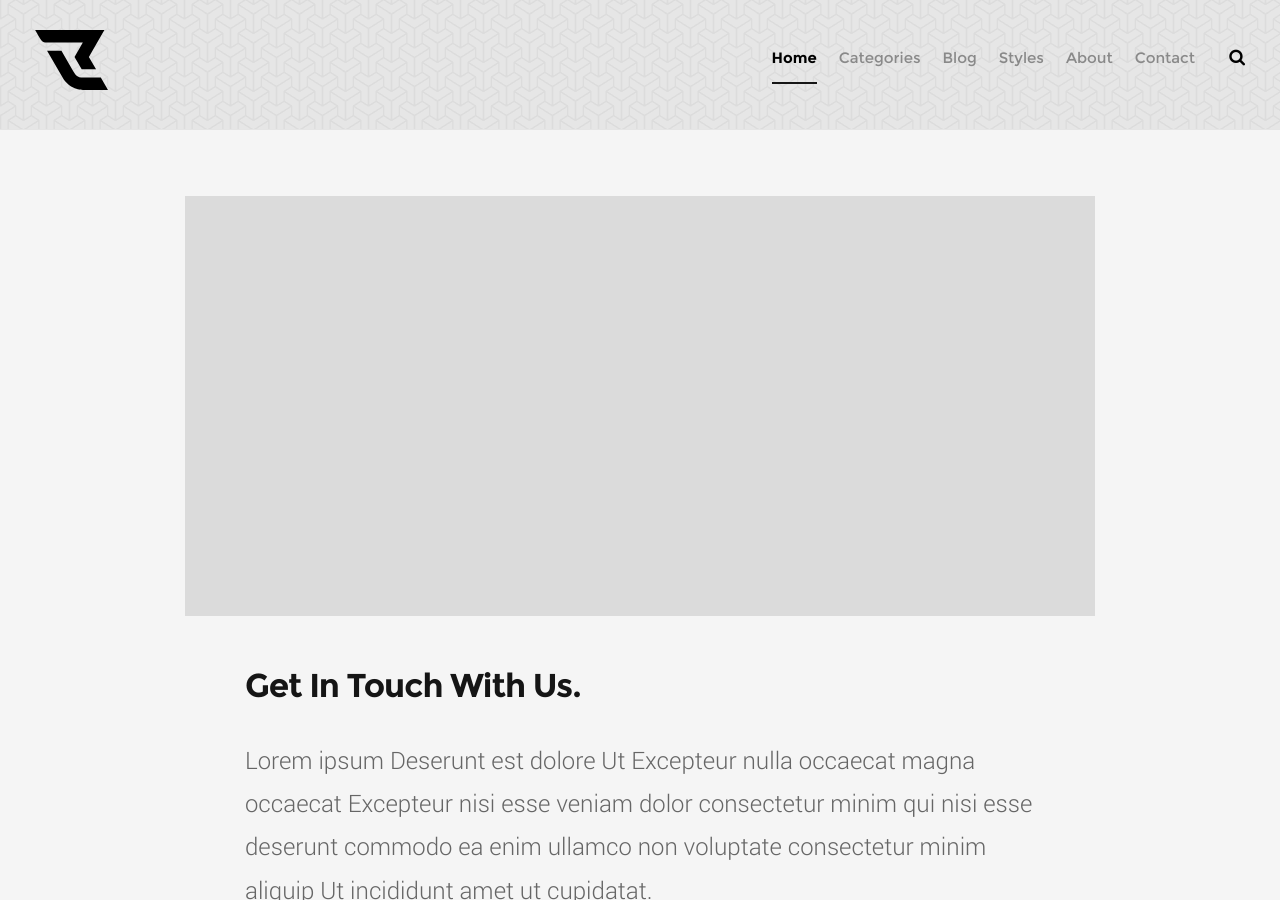
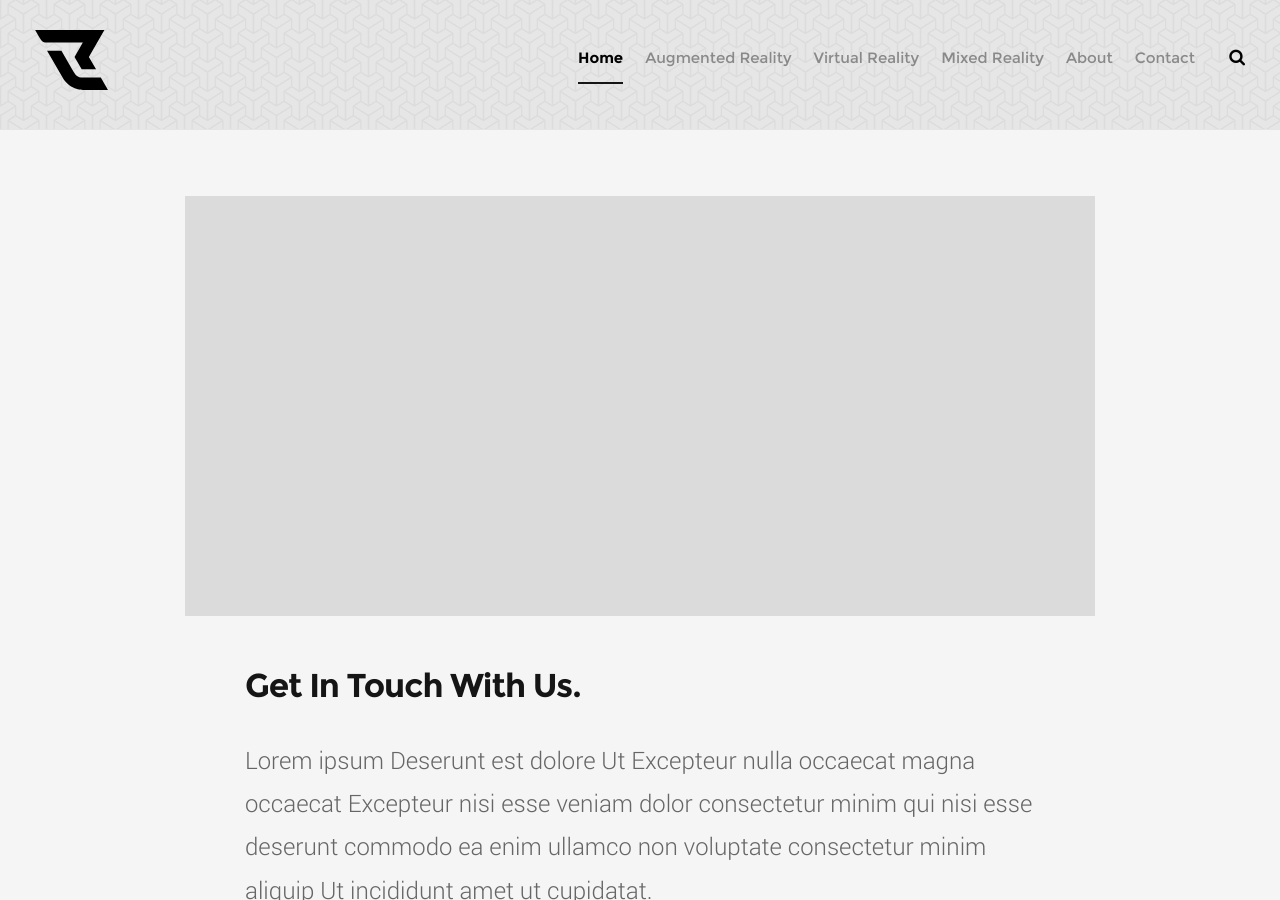
Before and after one commit to rawlity/rawlity.github.io, a Jekyll site: the page built from _pages/contact.html, in a window 1280 px wide and 900 px high. Built offline with Jekyll 4.4.1, drawn with Linux system fonts in a browser that asks for light colours; some web fonts are replaced.

Commit message:
test cats

```diff
--- a/_includes/navbar.html
+++ b/_includes/navbar.html
@@ -15,7 +15,7 @@
 				<ul class="main-navigation sf-menu">
 					<li class="current"><a href="/" title="">Home</a></li>
 					<li class="has-children">
-						<a href="category" title="">Categories</a>
+						<a href="category" title="">Augmented Reality</a>
 						<ul class="sub-menu">
 			            <li><a href="category">Wordpress</a></li>
 			            <li><a href="category">HTML</a></li>
@@ -26,7 +26,7 @@
 			         </ul>
 					</li>
 					<li class="has-children">
-						<a href="single-standard" title="">Blog</a>
+						<a href="single-standard" title="">Virtual Reality</a>
 						<ul class="sub-menu">
 			            <li><a href="single-video">Video Post</a></li>
 			            <li><a href="single-audio">Audio Post</a></li>
@@ -34,7 +34,7 @@
 			            <li><a href="single-standard">Standard Post</a></li>
 			         </ul>
 					</li>
-					<li><a href="style-guide" title="">Styles</a></li>
+					<li><a href="style-guide" title="">Mixed Reality</a></li>
 					<li><a href="about" title="">About</a></li>
 					<li><a href="contact" title="">Contact</a></li>
 				</ul>
```
